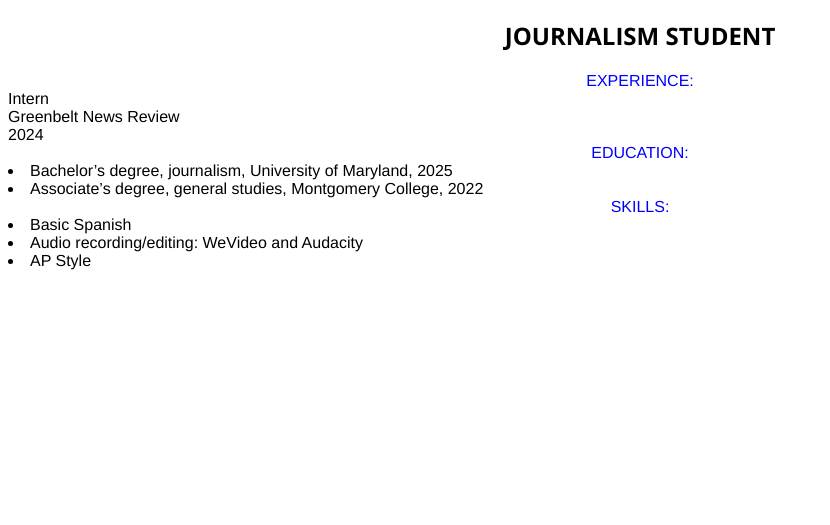
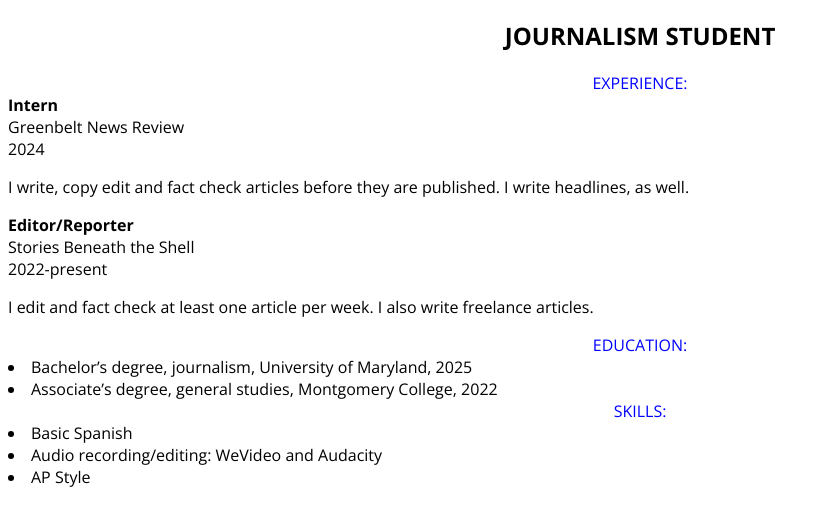
Before and after one commit to RandyChow22/Randy-Chow-jour352, a plain HTML site: page resume-project.html in a window 1280 px wide. Shown: the part 67-592 px from the top of the page, without its empty margins (0-830 px from the left). Drawn offline with nearby package versions, Linux system fonts and the light colour scheme.

Commit message:
added description

```diff
--- a/resume-project.html
+++ b/resume-project.html
@@ -22,15 +22,25 @@ href="resume-style.css">
                     <h2>JOURNALISM STUDENT</h2>
             </div>
                     <div class="container">
+                            <!-- Experience below-->
 
-                        <div class="subhead">EXPERIENCE:</div>
+                            <div class="subhead">EXPERIENCE:</div>
 
-                        <div class="jobtitle">Intern</div>
+                            <div class="jobtitle">Intern</div>
 
-                        <div class="organization">Greenbelt News Review</div>
+                            <div class="organization">Greenbelt News Review</div>
 
-                        <div class="date">2024</div>
+                            <div class="date">2024</div>
 
+                            <p>I write, copy edit and fact check articles before they are published. I write headlines, as well.</p>
+
+                                <div class="jobtitle">Editor/Reporter</div>
+
+                                <div class="organization">Stories Beneath the Shell</div>
+
+                                <div class="date">2022-present</div>
+
+                                <p>I edit and fact check at least one article per week. I also write freelance articles.</p>
 
                         <div class="subhead">EDUCATION:</div>
 
--- a/resume-style.css
+++ b/resume-style.css
@@ -5,8 +5,12 @@
     color:blue;
 }
 
+.jobtitle {
+    font-weight: bold;
+}
+
 .container {
-    font-family: Helvetica, sans-serif;
+    font-family: "Open Sans", sans-serif;
 
 }
 
```
